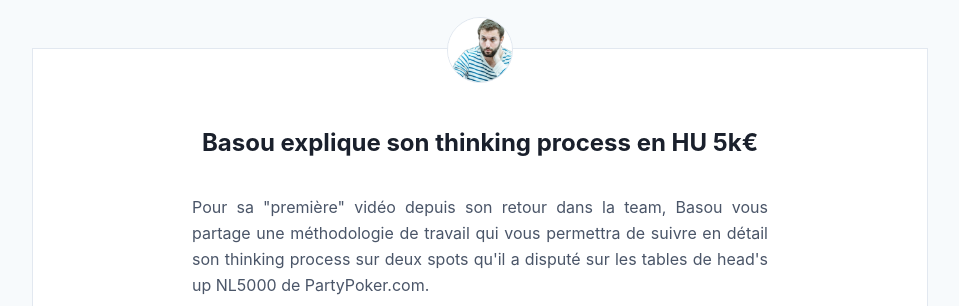
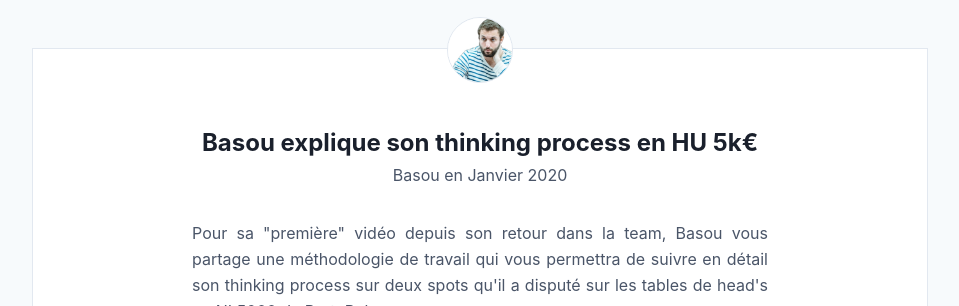
Before and after one commit to greglejeune/blog, a Jekyll site: the page built from _posts/2020-01-23-thinking-process.md, in a window 1280 px wide, cut to the strip 0-306 px from the top of the page. Shown: the whole strip, without its empty margins (160-1119 px from the left). Built offline with Jekyll 4.4.1, drawn with Linux system fonts in a browser that asks for light colours.

Commit message:
Update 2020-01-23-thinking-process.md

```diff
--- a/_posts/2020-01-23-thinking-process.md
+++ b/_posts/2020-01-23-thinking-process.md
@@ -1,6 +1,7 @@
 ---
 layout: article
 title: Basou explique son thinking process en HU 5k€
+subtitle: Basou en Janvier 2020
 img: basou.jpg
 video: Basou_NL5K.mp4
 ---
```
